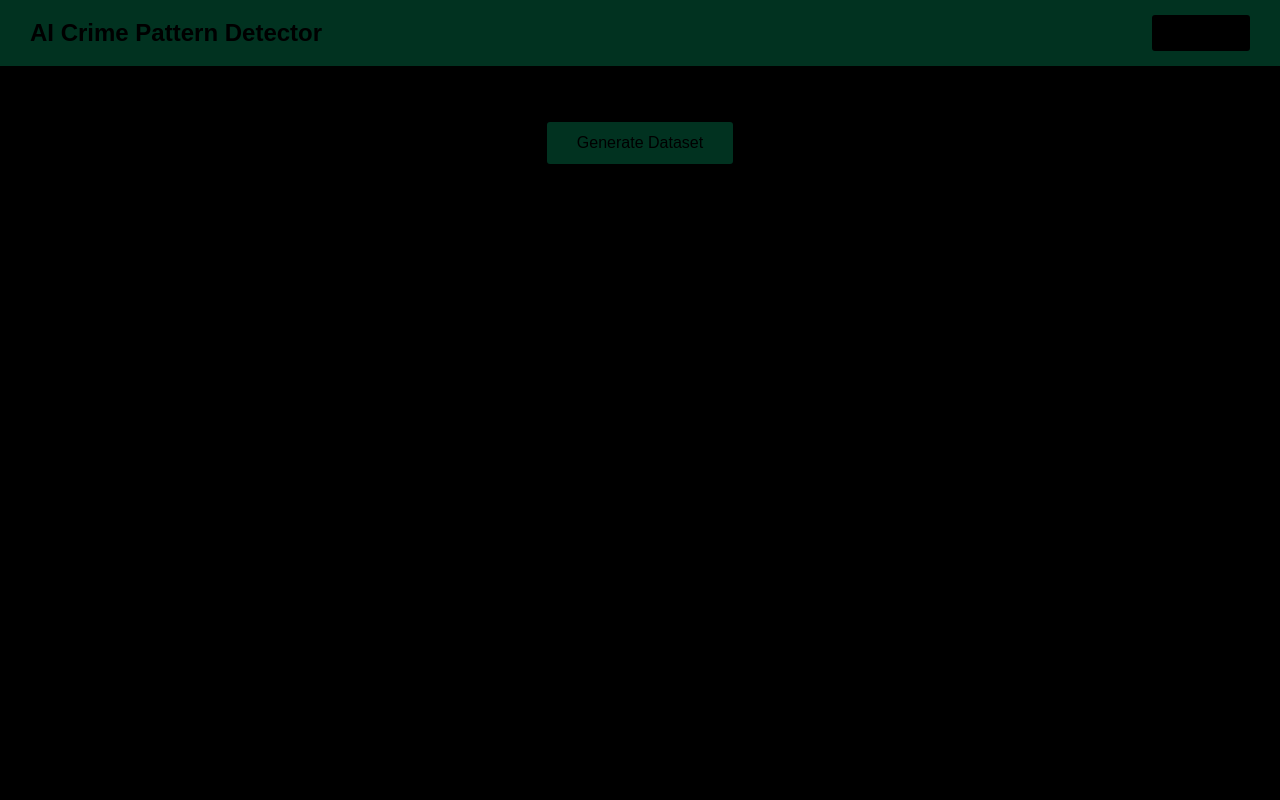
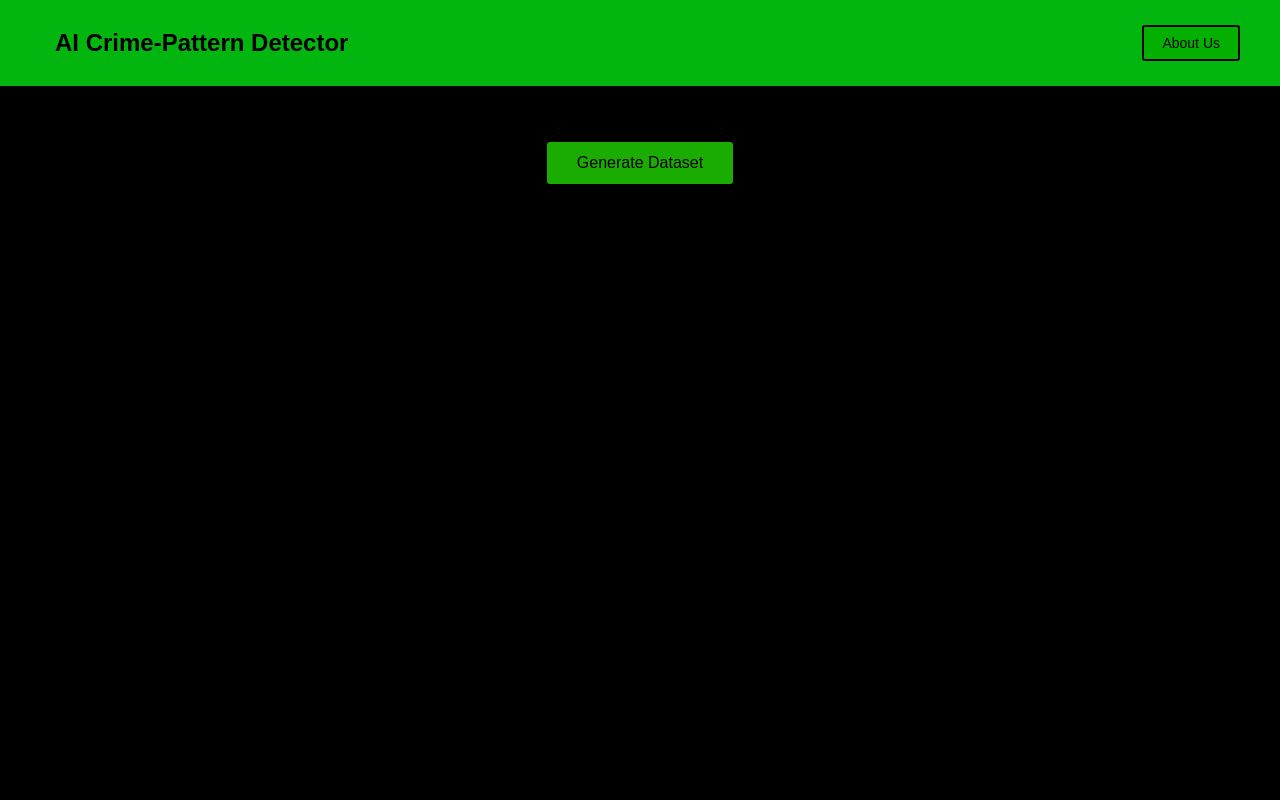
Before and after one commit to Logeet12/AI-crime-pattern-detector, a Flask app: page / in a window 1280 px wide. Run offline with Flask 3, Linux system fonts and the light colour scheme.

```diff
--- a/app.py
+++ b/app.py
@@ -4,22 +4,20 @@ import io
 import base64
 import pandas as pd
 import matplotlib
-matplotlib.use("Agg")  # Non-interactive backend for servers
+matplotlib.use("Agg")
 import matplotlib.pyplot as plt
 import seaborn as sns
 from sklearn.preprocessing import MinMaxScaler
 
 app = Flask(__name__)
 
-# ── Global storage ──
+# ── Global storage so /generate and /analyze share data ──
 _dataset = []
 _cleaned_df = None
 
 
-# ──────────────────────────────────────────
-# STEP 1: DATA GENERATION + PREPROCESSING
-# ──────────────────────────────────────────
 def build_dataset():
+    """Generate and preprocess 20 suspects. Returns raw list and cleaned DataFrame."""
     suspects = []
     for i in range(20):
         suspects.append({
@@ -32,8 +30,9 @@ def build_dataset():
         })
 
     df_raw = pd.DataFrame(suspects)
+
+    # ── Preprocessing ──
     df = df_raw.copy()
-
     df.fillna({
         "distance_from_scene": df["distance_from_scene"].mean(),
         "motive_strength": 0,
@@ -66,9 +65,7 @@ def build_dataset():
     return suspects, df
 
 
-# ──────────────────────────────────────────
-# STEP 2: EDA — Generate charts as base64
-# ──────────────────────────────────────────
+# ── Chart generation ──
 def fig_to_base64(fig):
     buf = io.BytesIO()
     fig.savefig(buf, format="png", bbox_inches="tight",
@@ -81,8 +78,6 @@ def fig_to_base64(fig):
 
 def generate_charts(df):
     charts = {}
-
-    sns.set_theme(style="darkgrid")
     DARK_BG  = "#000000"
     PANEL_BG = "#011a10"
     GREEN    = "#00aa55"
@@ -103,23 +98,18 @@ def generate_charts(df):
 
     # 1. Correlation Matrix
     fig, ax = base_fig()
-    sns.heatmap(
-        df.corr(numeric_only=True),
-        annot=True, fmt=".2f",
-        cmap="Greens", ax=ax,
-        annot_kws={"color": TEXT},
-        linecolor=DARK_BG, linewidths=0.5
-    )
+    sns.heatmap(df.corr(numeric_only=True), annot=True, fmt=".2f",
+                cmap="Greens", ax=ax, annot_kws={"color": TEXT},
+                linecolor=DARK_BG, linewidths=0.5)
     ax.set_title("Correlation Matrix", fontsize=13)
     plt.xticks(color=TEXT, fontsize=8)
     plt.yticks(color=TEXT, fontsize=8)
     charts["correlation"] = fig_to_base64(fig)
 
-    # 2. Top 5 Suspects by Suspicion Score
+    # 2. Top 5 Suspects
     top5 = df.sort_values("suspicion_score", ascending=False).head(5)
     fig, ax = base_fig()
-    sns.barplot(x="suspect_name", y="suspicion_score",
-                data=top5, color=ACCENT, ax=ax)
+    sns.barplot(x="suspect_name", y="suspicion_score", data=top5, color=ACCENT, ax=ax)
     ax.set_title("Top 5 Suspects by Suspicion Score", fontsize=13)
     ax.set_xlabel("Suspect")
     ax.set_ylabel("Suspicion Score")
@@ -128,16 +118,16 @@ def generate_charts(df):
 
     # 3. Suspicion Score Distribution
     fig, ax = base_fig()
-    sns.histplot(df["suspicion_score"], kde=True,
-                 color=ACCENT, ax=ax, line_kws={"color": GREEN})
+    sns.histplot(df["suspicion_score"], kde=True, color=ACCENT, ax=ax,
+                 line_kws={"color": GREEN})
     ax.set_title("Suspicion Score Distribution", fontsize=13)
     ax.set_xlabel("Suspicion Score")
     charts["distribution"] = fig_to_base64(fig)
 
-    # 4. Evidence Score vs Suspicion Score
+    # 4. Evidence vs Suspicion Scatter
     fig, ax = base_fig()
-    sns.scatterplot(x="evidence_score", y="suspicion_score",
-                    data=df, color=ACCENT, ax=ax, s=80)
+    sns.scatterplot(x="evidence_score", y="suspicion_score", data=df,
+                    color=ACCENT, ax=ax, s=80)
     ax.set_title("Evidence Score vs Suspicion Score", fontsize=13)
     ax.set_xlabel("Evidence Score")
     ax.set_ylabel("Suspicion Score")
@@ -146,9 +136,8 @@ def generate_charts(df):
     return charts
 
 
-# ──────────────────────────────────────────
-# ROUTES
-# ──────────────────────────────────────────
+# ── Routes ──
+
 @app.route("/")
 def index():
     return render_template("index.html")
@@ -175,13 +164,10 @@ def charts():
     global _cleaned_df
     if _cleaned_df is None:
         return jsonify({"error": "Generate a dataset first."}), 400
-    chart_data = generate_charts(_cleaned_df)
-    return jsonify(chart_data)
+    return jsonify(generate_charts(_cleaned_df))
 
 
-# ──────────────────────────────────────────
-# ENTRY POINT
-# ──────────────────────────────────────────
+# ── Entry point (local only — Render uses gunicorn) ──
 if __name__ == "__main__":
     from waitress import serve
     host = "127.0.0.1"
--- a/static/script.js
+++ b/static/script.js
@@ -9,26 +9,26 @@ async function generateDataset() {
 
     displayTable(data, "datasetContainer");
 
+    // Show Analyse button below the dataset
     document.getElementById("analyzeBtn").classList.remove("hidden");
 
-    // Clear previous analysis and charts
+    // Clear any previous analysis and hide charts when regenerating
     document.getElementById("analysisContainer").innerHTML = "";
     document.getElementById("chartsSection").classList.add("hidden");
 }
 
 // Analyze Dataset + Load Charts
 async function analyzeCrime() {
-    // 1. Fetch analysed table
+    // Step 1: fetch and display analysed table
     const res = await fetch("/analyze");
     const data = await res.json();
     displayTable(data, "analysisContainer");
 
-    // 2. Fetch and display EDA charts
+    // Step 2: fetch charts and display them below the table
     const chartRes = await fetch("/charts");
     const charts = await chartRes.json();
 
-    const keys = ["correlation", "top_suspects", "distribution", "scatter"];
-    keys.forEach(key => {
+    ["correlation", "top_suspects", "distribution", "scatter"].forEach(key => {
         const img = document.getElementById(`chart-${key}`);
         if (img && charts[key]) {
             img.src = charts[key];
@@ -38,7 +38,7 @@ async function analyzeCrime() {
     document.getElementById("chartsSection").classList.remove("hidden");
 }
 
-// Display Table
+// Display Table Function
 function displayTable(data, containerId) {
     if (!data || data.length === 0) {
         document.getElementById(containerId).innerHTML = "<p>No data available.</p>";
@@ -46,11 +46,14 @@ function displayTable(data, containerId) {
     }
 
     let table = "<table><tr>";
+
+    // Headers
     for (let key in data[0]) {
         table += `<th>${key}</th>`;
     }
     table += "</tr>";
 
+    // Rows
     data.forEach(row => {
         table += "<tr>";
         for (let key in row) {
@@ -60,5 +63,6 @@ function displayTable(data, containerId) {
     });
 
     table += "</table>";
+
     document.getElementById(containerId).innerHTML = table;
 }
--- a/static/styles.css
+++ b/static/styles.css
@@ -7,7 +7,7 @@
 body {
     font-family: Arial, sans-serif;
     background-color: #000000;
-    color: #006400;
+    color: #1d9f1d;
     min-height: 100vh;
 }
 
@@ -16,8 +16,8 @@ body {
     display: flex;
     justify-content: space-between;
     align-items: center;
-    background-color: #013220;
-    padding: 15px 30px;
+    background-color: #03b50f;
+    padding: 25px 40px;
 }
 
 .navbar h1 {
@@ -25,12 +25,13 @@ body {
     font-size: 1.5rem;
     color: #000000;
     margin: 0;
+    margin-left: 15px;
 }
 
 .navbar button {
     font-family: Arial, sans-serif;
     font-size: 14px;
-    background-color: #000000;
+    background-color: #03b000;
     color: #000000;
     border: 2px solid #000000;
     padding: 8px 18px;
@@ -40,9 +41,9 @@ body {
 }
 
 .navbar button:hover {
-    background-color: #006400;
+    background-color: #f0eded;
     color: #000000;
-    border-color: #006400;
+    border-color: #000000;
 }
 
 /* ── About Section ── */
@@ -50,11 +51,12 @@ body {
     background-color: #011a10;
     border-bottom: 1px solid #013220;
     text-align: center;
-    padding: 18px 40px;
+    padding: 25px 40px;
     font-family: Arial, sans-serif;
     color: #00aa55;
     font-size: 15px;
     line-height: 1.6;
+    font-weight: bold;
 }
 
 .hidden {
@@ -75,7 +77,7 @@ body {
     font-family: Arial, sans-serif;
     font-size: 16px;
     color: #000000;
-    background-color: #013220;
+    background-color: #1aac00;
     border: none;
     padding: 12px 30px;
     margin: 16px 0;
@@ -85,7 +87,7 @@ body {
 }
 
 .main-btn:hover {
-    background-color: #006400;
+    background-color: #f0eded;
 }
 
 /* ── Tables ── */
@@ -138,7 +140,9 @@ tr:hover td {
     padding-bottom: 10px;
     width: 80%;
 }
-
+.h2{
+    margin-left: 30px;
+}
 .chart-grid {
     display: grid;
     grid-template-columns: 1fr 1fr;
@@ -168,7 +172,6 @@ tr:hover td {
     border-radius: 3px;
 }
 
-/* Responsive: stack charts on small screens */
 @media (max-width: 700px) {
     .chart-grid {
         grid-template-columns: 1fr;
--- a/templates/index.html
+++ b/templates/index.html
@@ -9,24 +9,25 @@
 
 <!-- Navbar -->
 <nav class="navbar">
-    <h1>AI Crime Pattern Detector</h1>
+    <h1>AI Crime-Pattern Detector</h1>
     <button onclick="toggleAbout()">About Us</button>
 </nav>
 
-<!-- About Section -->
+<!-- About Section (hidden by default, shown on click) -->
 <div id="about" class="about hidden">
     <p>
         Our AI Crime Pattern Detector uses synthetic data generation, preprocessing,
         and constraint-based logic (CSP) to analyze suspects. It evaluates parameters
         like motive strength, alibi, evidence, distance, and witness reports to
-        identify potential high-risk individuals and uncover crime patterns.
+        identify potential high-risk individuals and uncover crime patterns. We don't
+        eliminate suspects with low score but reduce the chance of them being the culprit.
     </p>
 </div>
 
 <!-- Main Body -->
 <div class="container">
 
-    <!-- Generate Button -->
+    <!-- Generate Button (centred) -->
     <button class="main-btn" onclick="generateDataset()">
         Generate Dataset
     </button>
@@ -34,18 +35,17 @@
     <!-- Generated Dataset Table -->
     <div id="datasetContainer"></div>
 
-    <!-- Analyse Button -->
+    <!-- Analyse Button (appears below dataset after generation) -->
     <button id="analyzeBtn" class="main-btn hidden" onclick="analyzeCrime()">
         Analyse Dataset
     </button>
 
-    <!-- Analysed Dataset Table -->
+    <!-- Analysed Dataset Table (appears below Analyse button) -->
     <div id="analysisContainer"></div>
 
-    <!-- EDA Charts Section -->
+    <!-- EDA Charts (appears below analysed table after clicking Analyse) -->
     <div id="chartsSection" class="hidden">
-        <h2 class="section-title">EDA — Exploratory Data Analysis</h2>
-
+        <h2 class="section-title">EXPLORATORY DATA ANALYSIS</h2>
         <div class="chart-grid">
             <div class="chart-box">
                 <h3>Correlation Matrix</h3>
```
Also changed, not shown: requirements.txt (added, +7 -0 lines), 1 other file.
